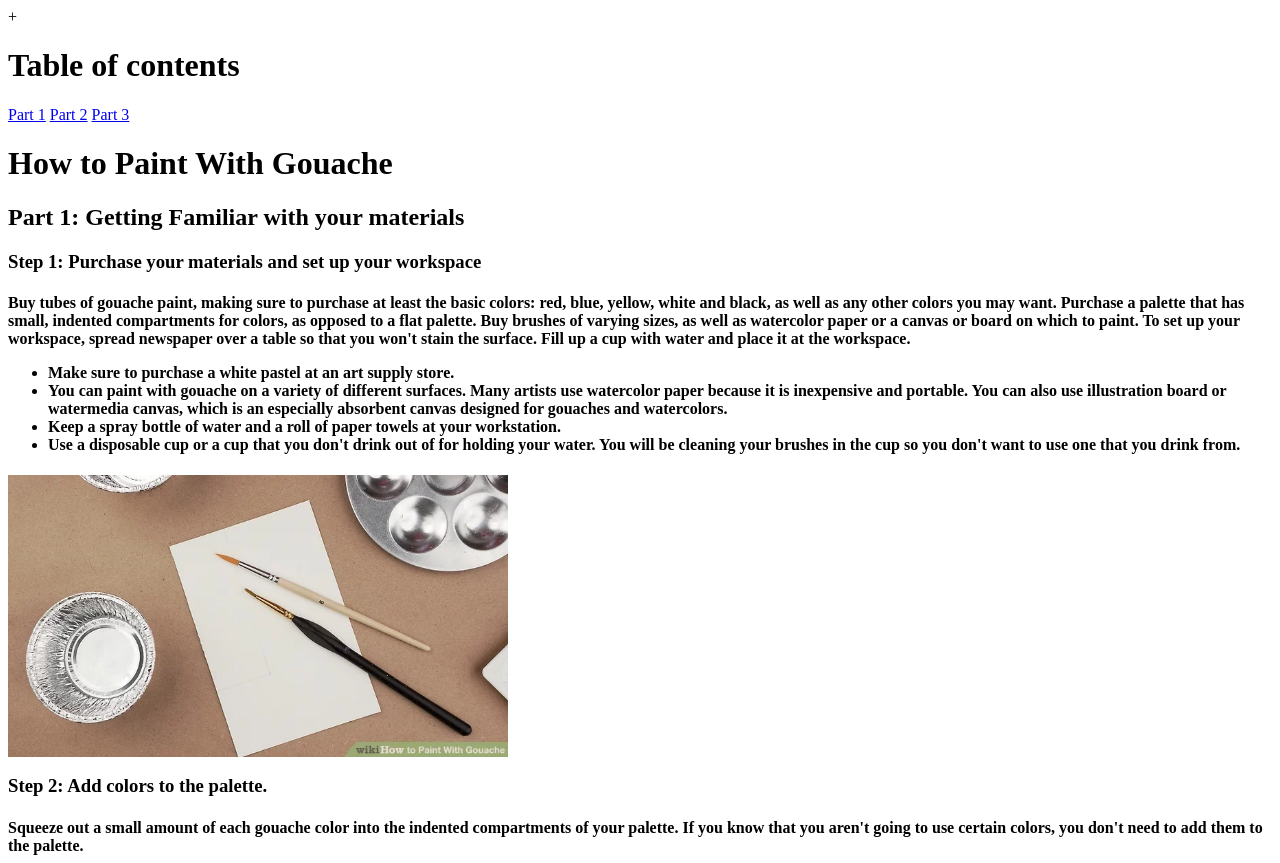
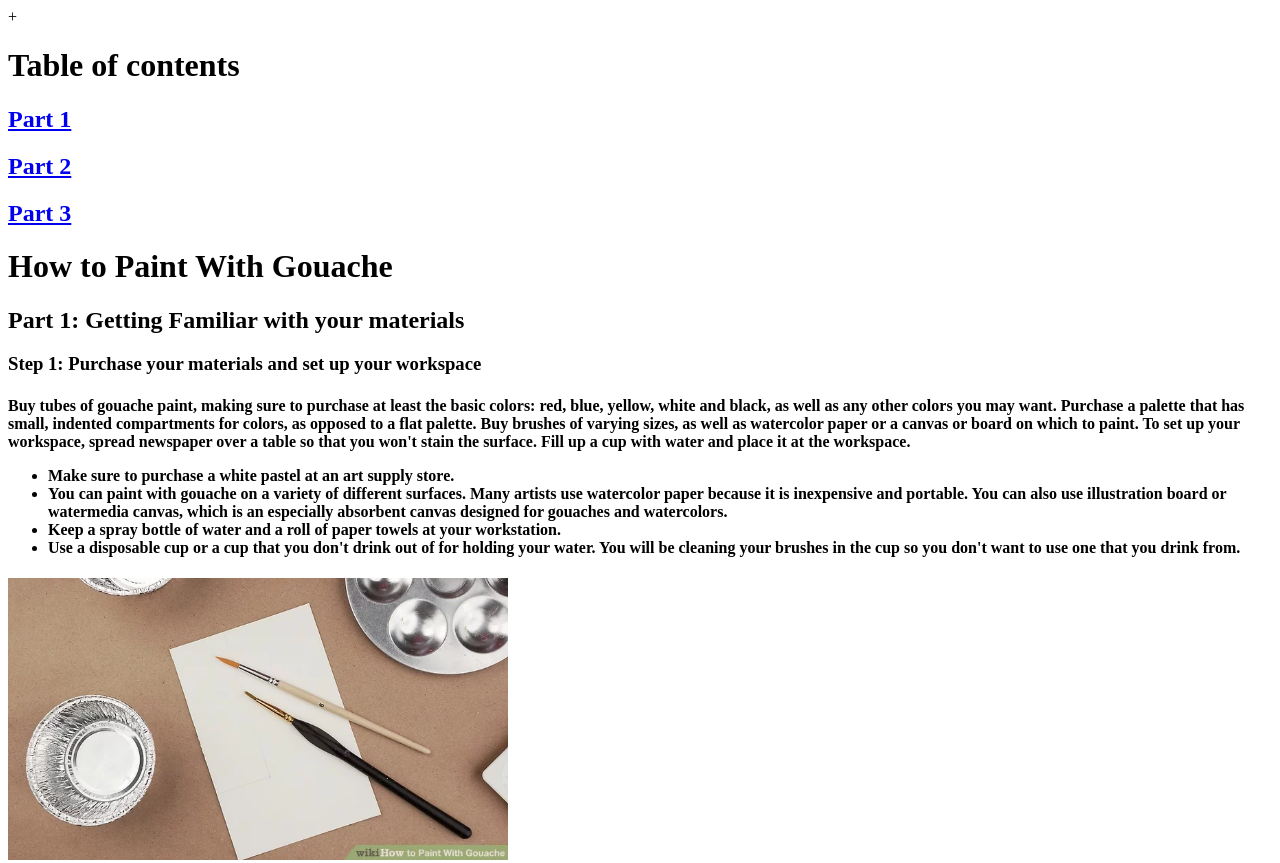
Before and after one commit to chdu2/Excercise-1, a plain HTML site: page index.html in a window 1280 px wide. Shown: the top 863 px of the page. Drawn offline with Linux system fonts and the light colour scheme.

Commit message:
Update index.html

```diff
--- a/index.html
+++ b/index.html
@@ -8,9 +8,9 @@
   </head>
   <body>
     <H1>Table of contents</H1>
-    <A HREF="#Part 1"> Part 1</A>
-    <A HREF="#Part 2"> Part 2</A>
-    <A HREF="#Part 3"> Part 3</A>
+    <h2><A HREF="#Part 1"> Part 1</A><br></h2>
+    <h2><A HREF="#Part 2"> Part 2</A><br></h2>
+    <h2><A HREF="#Part 3"> Part 3</A><br></h3>
     <p>
      <h1>How to Paint With Gouache</h1>
     </p>
@@ -43,7 +43,8 @@
               <img src="Images/DUL341EX1part1step3.jfif" width="500">
               <br>
             </h4>
-
+    </p>
+    <p>
 
        <h2>Part 2: Planning and Starting your planning</h2><A NAME="Part 2"></A>
             <h3>Step 1: Mix your colors</h3>
@@ -52,7 +53,7 @@
                   <li>You can mix paint by squeezing two colors into the same compartment of your palette and mixing with a brush.</li>
                   <li>You can also mix colors by scooping up some paint on the brush, depositing it in a clean compartment of your palette, then cleaning your brush and dipping it into another color. Transfer the other color into the compartment and mix the colors together with the brush.</li>
                   <li>You should able to make all the colors you need just by using red, blue, yellow and white.</li>
-                </ul>>
+                </ul>
               </h4>
               <img src="Images/DUL341EX1part2step1.jfif" width="500">
               <br>
@@ -67,7 +68,7 @@
                 <ul>
                   <li>Coloring with white oil pastel is not the only way to have white in your design. You can also use white gouache paint to add areas of white. However, if you are painting a very light and delicate design, you may not want to add a heavy layer of white paint to your painting. This is why some prefer to use white oil pastel instead of white gouache.</li>
                   <li>If you do not plan on having white in your painting, you can skip this step.</li>
-                </ul>>
+                </ul>
               </h4>
               <h3>Step 5: Lay down a few base colors</h3>
               <h4>Gouache paint is best used in thin layers. Paint the basic colors of your design, filling in the drawing that you made earlier. Do not use the gouache color straight from the tube; instead, water it down with several drops of water in the palette so the paint glides on the page.
@@ -79,6 +80,8 @@
               </h4>
               <img src= "images/DUL341EX1part3step4.jfif" width="500">
               <br>
+    </p>
+    <p>
       <h2>Part 3: Finishing your planning</h2> <A Name="Part 3"></A>
           <h3>Step 1: Add paint when the first layer is dry</h3>
               <h4> It's important to let your layers dry completely before painting on top of them. If you start to paint on top of a wet layer, the colors will swirl and mix in a way that is very hard to control.
```
